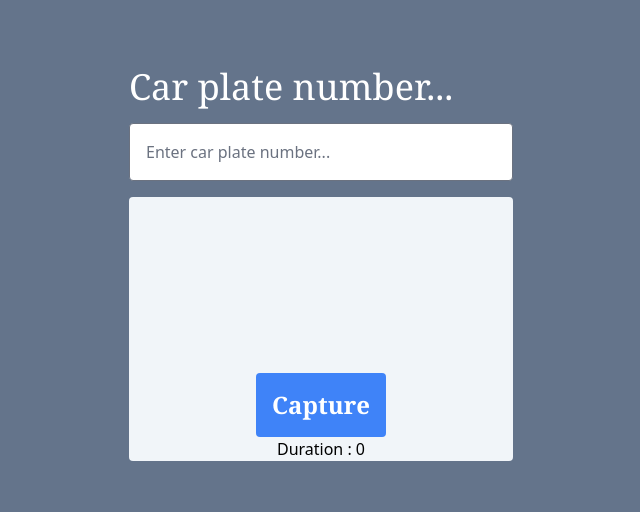
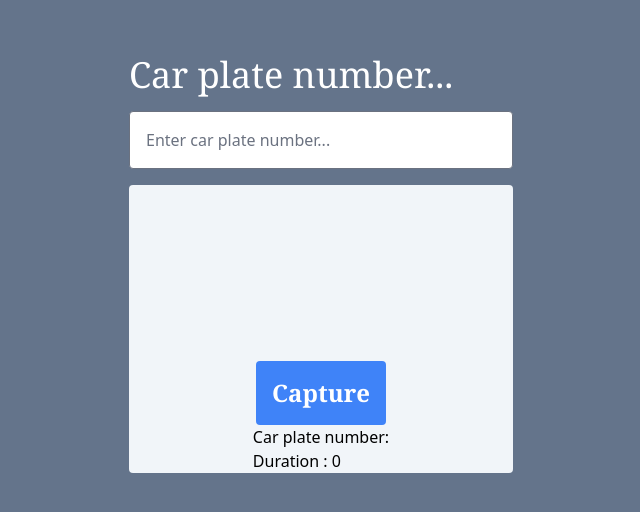
Before and after one commit to sundaytoz2/carnumber-frontend, a Vue app: page / in a window 1280 px wide. Shown: the part 136-648 px from the top of the page, without its empty margins (319-959 px from the left). Built offline with nearby package versions, Linux system fonts and the light colour scheme; no server answers.

Commit message:
WebcamCapture.vue 파일에 변경 내용 추가

```diff
--- a/src/components/WebcamCapture.vue
+++ b/src/components/WebcamCapture.vue
@@ -1,6 +1,7 @@
 <script setup lang="ts">
 import { ref, onMounted } from 'vue'
 
+const myNumber = ref('')
 const duration = ref<number>(0)
 const video = ref<HTMLElement>()
 const canvas = ref<HTMLElement>()
@@ -9,10 +10,20 @@ const capture = async () => {
 
   const _video = video.value as HTMLVideoElement;
   const _canvas = canvas.value as HTMLCanvasElement;
-  _canvas.getContext('2d').drawImage(_video, 0, 0, _canvas.width, _canvas.height);
+  if (!_video || !_canvas) {
+    return;
+  }
+  const ctx = _canvas.getContext('2d');
+  if (!ctx) {
+    return;
+  }
+  ctx.drawImage(_video, 0, 0, _canvas.width, _canvas.height);
   console.log(`width: ${_canvas.width}, height: ${_canvas.height}`);
   _canvas.toBlob(async blob => {
     const formData = new FormData();
+    if (!blob) {
+      return;
+    }
     formData.append('file', blob);
 
     const response = await fetch('http://localhost:8000/upload/', {
@@ -31,7 +42,9 @@ const capture = async () => {
 onMounted(() => {
   navigator.mediaDevices.getUserMedia({ video: true })
     .then(stream => {
-      video.value.srcObject = stream;
+      if (video.value instanceof HTMLVideoElement) {
+        video.value.srcObject = stream;
+      }
     });
 })
 </script>
@@ -42,7 +55,10 @@ onMounted(() => {
     <button class="mt-4 mx-auto text-white rounded bg-blue-500 hover:bg-blue-600 p-4 text-2xl font-bold font-serif"
       @click="capture">Capture</button>
     <canvas ref="canvas" width="320" height="240" style="display: none;"></canvas>
-    <p>Duration : {{ duration }}</p>
+    <div>
+      <p>Car plate number: {{ myNumber }}</p>
+      <p>Duration : {{ duration }}</p>
+    </div>
   </div>
 </template>
 
```
